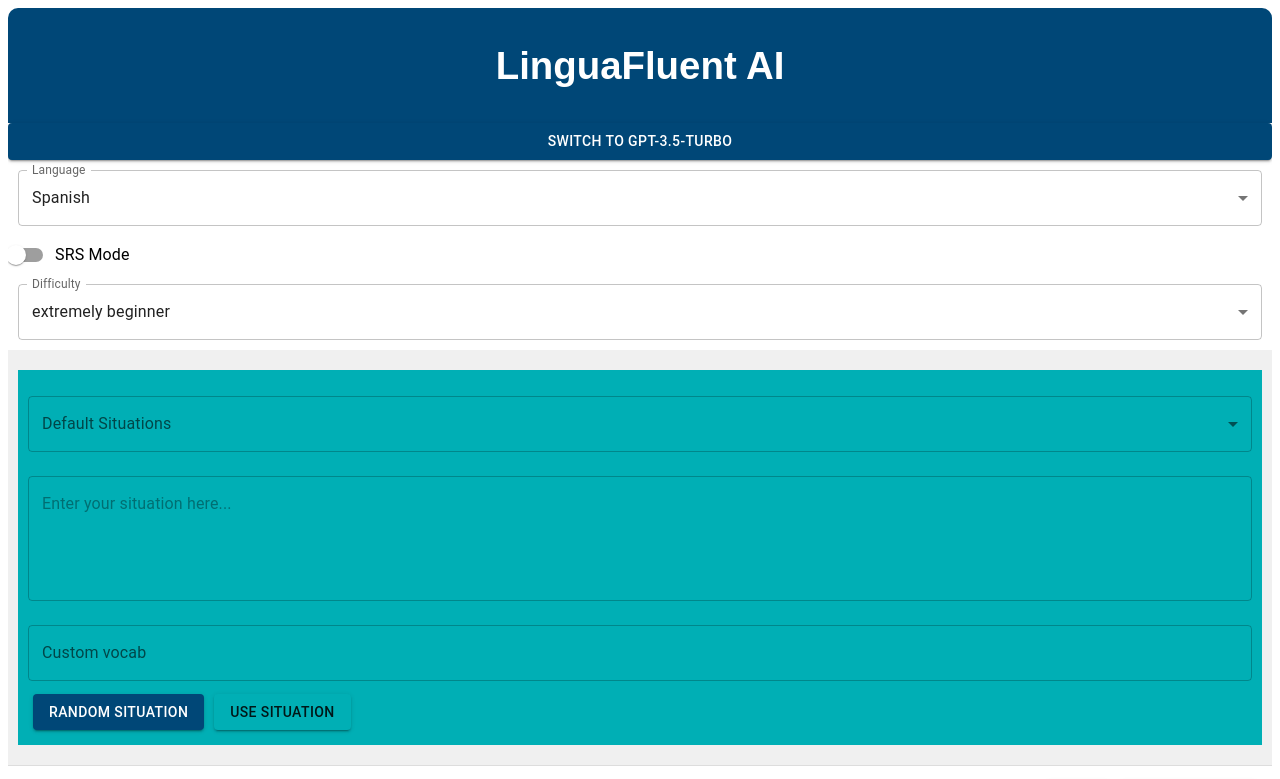
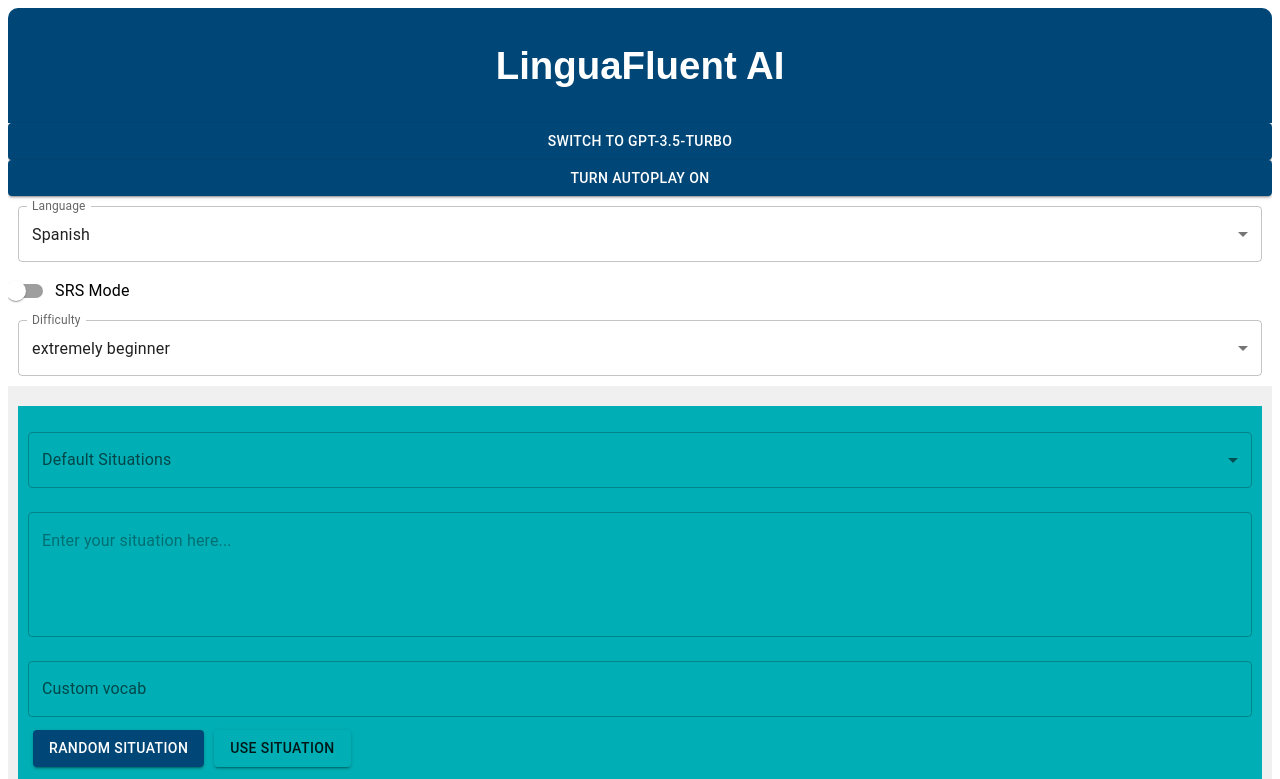
Before and after one commit to evannaderi/chinese-companion, a Next.js app: page / in a window 1280 px wide. Shown: the top 779 px of the page. Built offline with nearby package versions, Linux system fonts and the light colour scheme.

Commit message:
buggy autoplay

```diff
--- a/components/ChatContainer.js
+++ b/components/ChatContainer.js
@@ -55,6 +55,7 @@
     const [currentReviewWord, setCurrentReviewWord] = useState(null);
     const [isReviewWordKnown, setIsReviewWordKnown] = useState(null);
     const [feedbackSelected, setFeedbackSelected] = useState(false);
+    const [autoplay, setAutoplay] = useState(false);
 
     const openTranslator = () => setIsTranslatorOpen(true);
     const closeTranslator = () => setIsTranslatorOpen(false);
@@ -334,6 +335,10 @@
         setCurrentModel(prevModel => prevModel === 'gpt-3.5-turbo' ? 'gpt-4-1106-preview' : 'gpt-3.5-turbo');
     };
 
+    const toggleAutoplay = () => {
+        setAutoplay(!autoplay);
+    };
+
     const toggleSrsMode = () => {
         setIsSrsModeActive(!isSrsModeActive);
     };
@@ -343,6 +348,9 @@
             <ChatHeader className={styles.chatHeader}/>
             <Button variant="contained" color="primary" onClick={toggleModel}>
                     Switch to {currentModel === 'gpt-3.5-turbo' ? 'GPT-4-1106-preview' : 'GPT-3.5-turbo'}
+            </Button>
+            <Button variant="contained" color="primary" onClick={toggleAutoplay}>
+                    Turn autoplay {autoplay ? 'off' : 'on'}
             </Button>
             <FormControl variant="outlined" style={{ minWidth: 120, margin: '10px' }}>
                 <InputLabel htmlFor="language-select">Language</InputLabel>
@@ -377,7 +385,7 @@
                     ))}
                 </Select>
             </FormControl>
-            <MessageDisplayArea messages={conversationLog} segmentedMessages={segmentedConversation} onClickWord={updateCard} situation={situation} setSituation={setSituation} useSituation={useSituation} showSituation={true} openHelpChat={openHelpChat} customVocab={customVocab} setCustomVocab={setCustomVocab} sourceLanguage={language} aiCharName={aiCharName} userCharName={userCharName}/>
+            <MessageDisplayArea messages={conversationLog} segmentedMessages={segmentedConversation} onClickWord={updateCard} situation={situation} setSituation={setSituation} useSituation={useSituation} showSituation={true} openHelpChat={openHelpChat} customVocab={customVocab} setCustomVocab={setCustomVocab} sourceLanguage={language} aiCharName={aiCharName} userCharName={userCharName} autoplay={autoplay} />
             <ChatInputArea onSendMessage={handleSubmit} userInput={userInput} setUserInput={setUserInput} />
             {isSrsModeActive && (
                 <SrsCard
--- a/components/MessageDisplayArea.js
+++ b/components/MessageDisplayArea.js
@@ -4,7 +4,7 @@
 import styles from './styles/MessageDisplayArea.module.css';
 import { useEffect, useRef } from "react";
 
-const MessageDisplayArea = ({ messages, segmentedMessages, onClickWord, situation, setSituation, useSituation, showSituation, openHelpChat, customVocab, setCustomVocab, sourceLanguage, aiCharName, userCharName }) => {
+const MessageDisplayArea = ({ messages, segmentedMessages, onClickWord, situation, setSituation, useSituation, showSituation, openHelpChat, customVocab, setCustomVocab, sourceLanguage, aiCharName, userCharName, autoplay }) => {
     const scrollRef = useRef(null);
 
     useEffect(() => {
@@ -22,7 +22,7 @@
             )}
             {messages.map((message, index) => {
                 if (index < segmentedMessages.length) {
-                    return <SegmentedChatMessage key={index} message={segmentedMessages[index]} onClickWord={onClickWord} idx={index} openHelpChat={openHelpChat} sourceLanguage={sourceLanguage} />;
+                    return <SegmentedChatMessage key={index} message={segmentedMessages[index]} onClickWord={onClickWord} idx={index} openHelpChat={openHelpChat} sourceLanguage={sourceLanguage} autoplay={autoplay} />;
                 } else {
                     return <ChatMessage key={index} message={message} />;
                 }
--- a/components/SegmentedChatMessage.js
+++ b/components/SegmentedChatMessage.js
@@ -1,4 +1,5 @@
 import React from 'react';
+import { useEffect } from 'react';
 import styles from './styles/SegmentedChatMessage.module.css';
 import Button from '@mui/material/Button';
 import { IconButton, Slider } from '@mui/material';
@@ -10,7 +11,7 @@
 import { getGoogleTranslation } from '../services/googleTranslateService';
 import Box from '@mui/material/Box';
 
-const SegmentedChatMessage = ({ message, onClickWord, idx, openHelpChat, sourceLanguage }) => {
+const SegmentedChatMessage = ({ message, onClickWord, idx, openHelpChat, sourceLanguage, autoplay }) => {
     const [isPlaying, setIsPlaying] = React.useState(false);
     const [audioLoaded, setAudioLoaded] = React.useState(false);
     const [playbackSpeed, setPlaybackSpeed] = React.useState(1);
@@ -68,6 +69,13 @@
         openHelpChat(messageText);
     };
 
+    useEffect(() => {
+        console.log("In this useEffect and autoplay is: ", autoplay);
+        if (autoplay) {
+            handlePlay();
+        }
+    }, []);
+
     return (
         <div className={messageBoxClass}>
             <div className="message-content">
```
